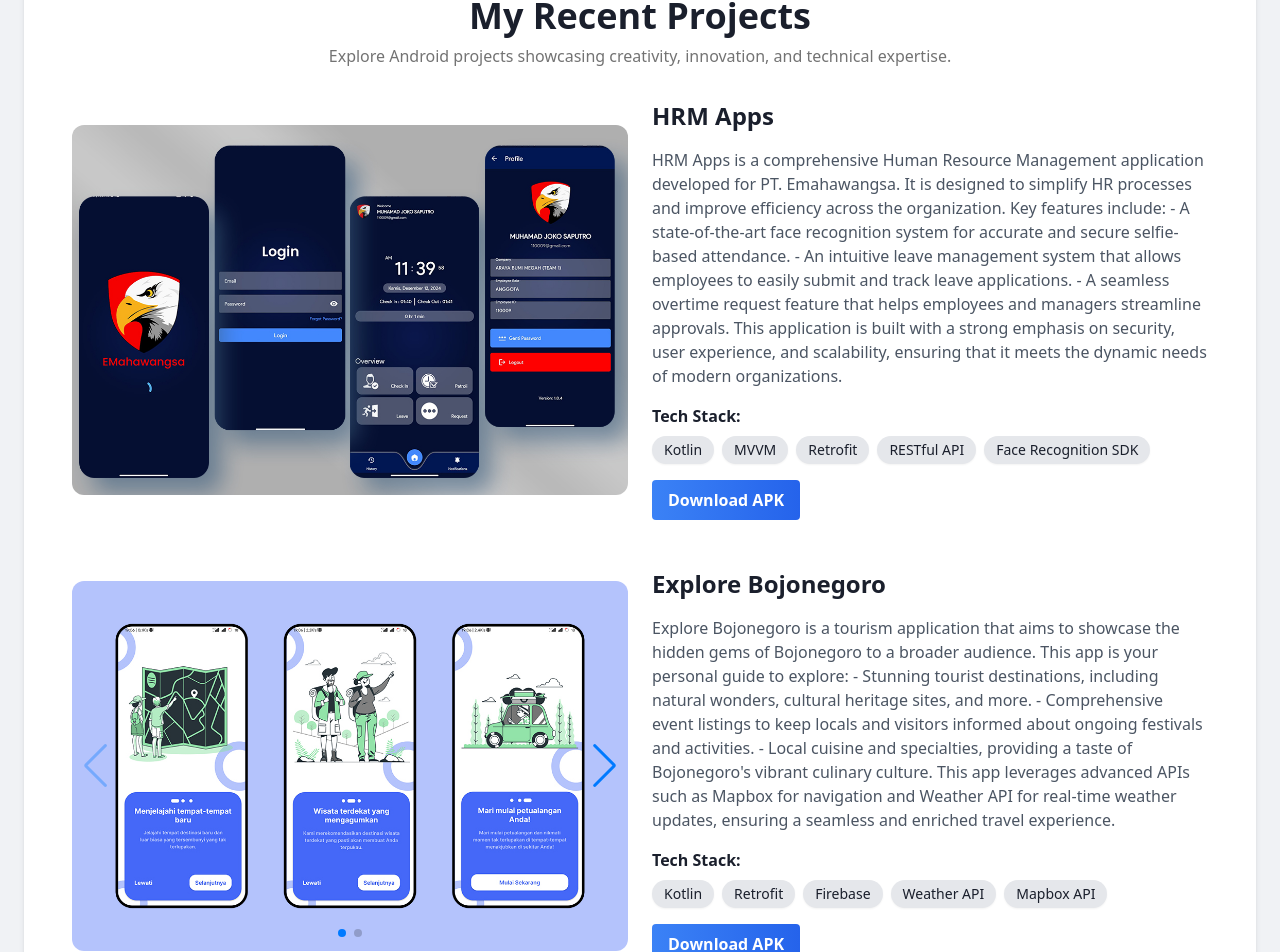
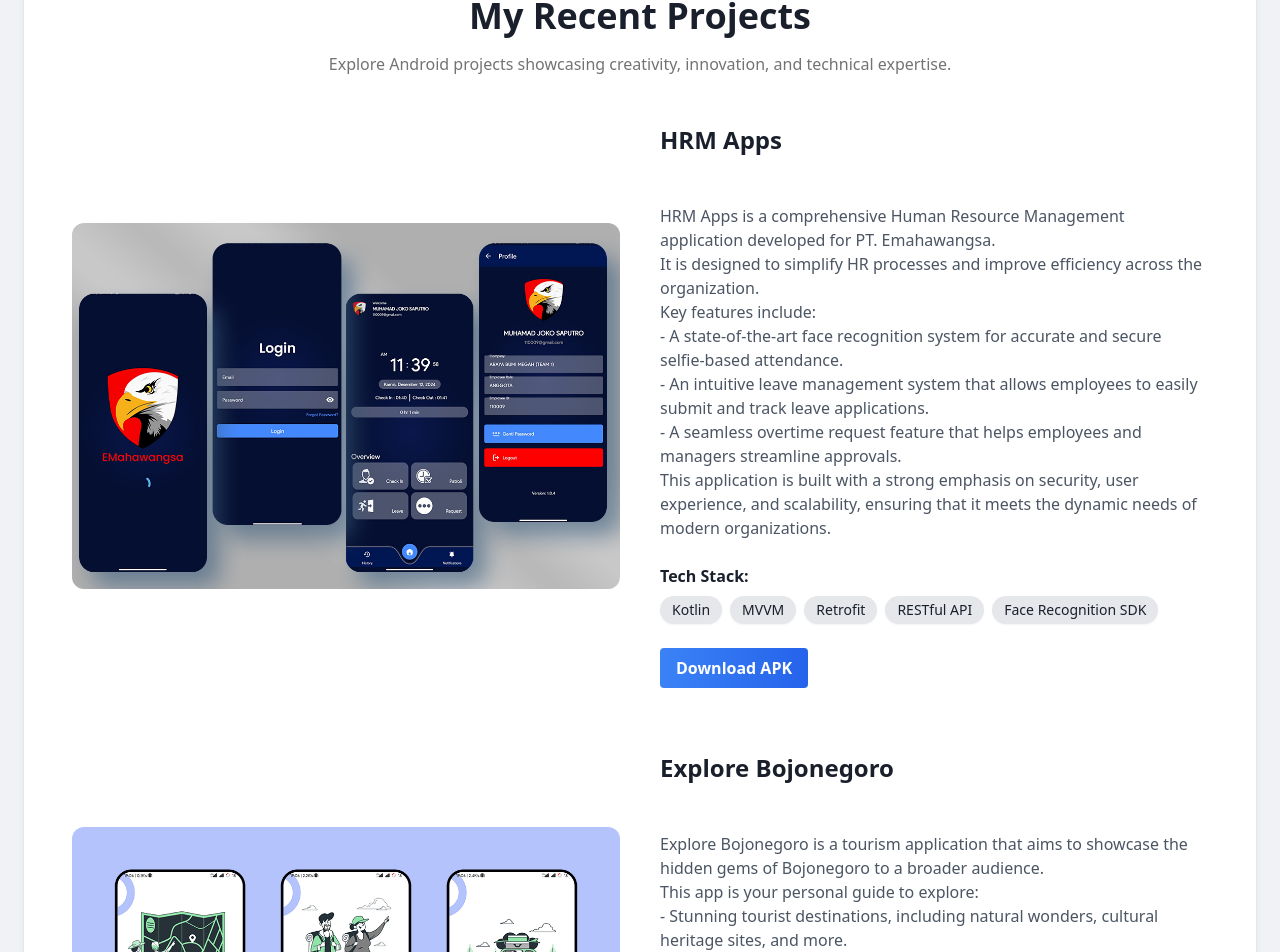
Before and after one commit to rikoarik/Portfolio-website, a Next.js app: page /projects in a window 1280 px wide. Shown: the part 180-1132 px from the top of the page. Built offline with nearby package versions, Linux system fonts and the light colour scheme; what tailwindcss-animated would draw is missing.

Commit message:
update ui

```diff
--- a/src/app/project.tsx
+++ b/src/app/project.tsx
@@ -30,6 +30,9 @@
     images: [
       "/assets/images/explorebojonegoro/explore-1.jpg",
       "/assets/images/explorebojonegoro/explore-2.jpg",
+      "/assets/images/explorebojonegoro/explore-3.jpg",
+      "/assets/images/explorebojonegoro/explore-4.jpg",
+      "/assets/images/explorebojonegoro/explore-5.jpg",
     ],
     techStack: ["Kotlin", "Retrofit", "Firebase", "Weather API", "Mapbox API"],
     githubLink: "https://drive.google.com/file/d/12G5ILc3uSPd0rlM_Z87_IkXDkD7m5Xg3/view?usp=drivesdk",
@@ -40,8 +43,8 @@
   return (
     <div className="rounded-2xl bg-white shadow-md dark:bg-black dark:shadow-lg p-6 lg:p-12">
       {/* Header */}
-      <div className="text-center mb-8">
-        <h2 className="text-3xl lg:text-4xl font-semibold mb-2">
+      <div className="text-center mb-12">
+        <h2 className="text-3xl lg:text-4xl font-semibold mb-4">
           My Recent Projects
         </h2>
         <p className="text-neutral-500 dark:text-neutral-300">
@@ -50,30 +53,29 @@
       </div>
 
       {/* Projects */}
-      <div className="space-y-12">
+      <div className="space-y-16">
         {androidProjects.map((project, index) => (
           <div
             key={project.id}
-            className={`grid gap-6 items-center ${
+            className={`grid gap-10 items-center ${
               index % 2 === 0 ? "lg:grid-cols-2" : "lg:grid-cols-2 lg:flex-row-reverse"
             }`}
           >
             {/* Image Section */}
-            <div className="relative">
+            <div className="relative aspect-w-16 aspect-h-9">
               <ClientImageSlider
                 images={project.images}
                 title={project.title}
               />
-              <div className="absolute top-0 left-0 w-full h-full bg-gradient-to-t from-black via-transparent to-transparent opacity-50 lg:opacity-0 hover:opacity-100 transition-opacity duration-300"></div>
             </div>
 
             {/* Description Section */}
-            <div>
-              <h3 className="text-2xl font-bold mb-4">{project.title}</h3>
-              <p className="text-gray-600 dark:text-gray-300 mb-4">
+            <div className="space-y-6">
+              <h3 className="text-2xl font-bold">{project.title}</h3>
+              <p className="text-gray-600 dark:text-gray-300 whitespace-pre-line">
                 {project.description}
               </p>
-              <div className="mb-4">
+              <div>
                 <h4 className="font-semibold mb-2">Tech Stack:</h4>
                 <div className="flex flex-wrap gap-2">
                   {project.techStack.map((tech, techIndex) => (
```
